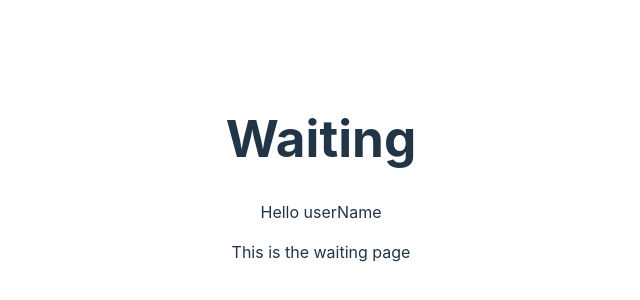
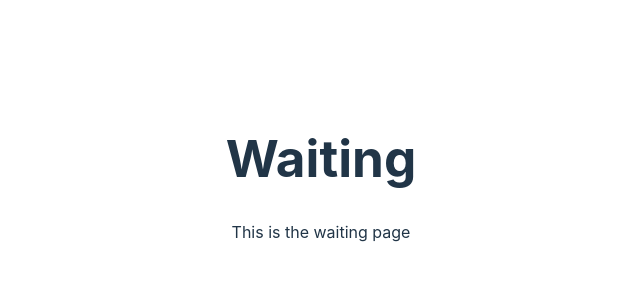
Before and after one commit to itsp-pbl-2023/mind-graph, a React (Vite) app in the folder client/: page /waiting in a window 1280 px wide. Shown: the part 222-522 px from the top of the page, without its empty margins (319-959 px from the left). Built offline with nearby package versions, Linux system fonts and the light colour scheme; what @bufbuild/connect-query, @bufbuild/connect-web, @bufbuild/protobuf would draw is missing.

Commit message:
input to context

```diff
--- a/client/src/pages/title.tsx
+++ b/client/src/pages/title.tsx
@@ -2,9 +2,14 @@ import { useNavigate } from "react-router-dom"
 import logo from "../assets/mindgraphLogo.jpg"
 import {ChangeEvent, useState} from "react"
 import Button from "../components/button"
+import { useSetName } from "../lib/hooks/name"
 
 const Title = () => {
+
   const [userName, setUserName] = useState("");
+
+  const setName = useSetName();
+
 
   const handleChange = (e: ChangeEvent<HTMLInputElement>) => {
     setUserName(e.target.value);
@@ -12,6 +17,7 @@ const Title = () => {
 
   const navigate = useNavigate();
   const navigateToWaiting = () => {
+    setName(userName);
     navigate('/waiting');
   }
 
@@ -33,6 +39,8 @@ const Title = () => {
         </form>
       </div>
     )
+
+
   }
 
   export default Title
--- a/client/src/pages/waiting.tsx
+++ b/client/src/pages/waiting.tsx
@@ -1,4 +1,6 @@
-//import {nameContext, userName} from "./title";
+import { useName } from "../lib/hooks/name"
+
+
 
 
 const Waiting = () => {
@@ -6,7 +8,6 @@ const Waiting = () => {
     return (
       <div>
         <h1>Waiting</h1>
-        <p>Hello userName</p>
         <p>This is the waiting page</p>
       </div>
     )
```
